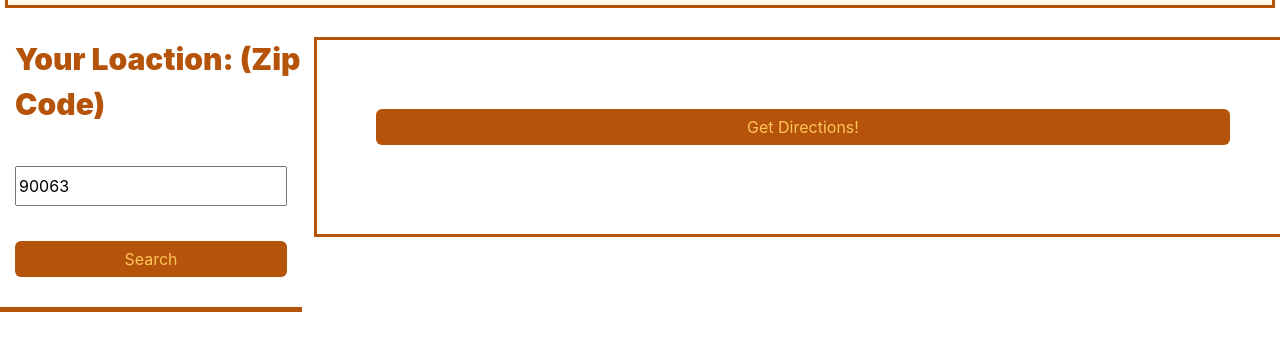
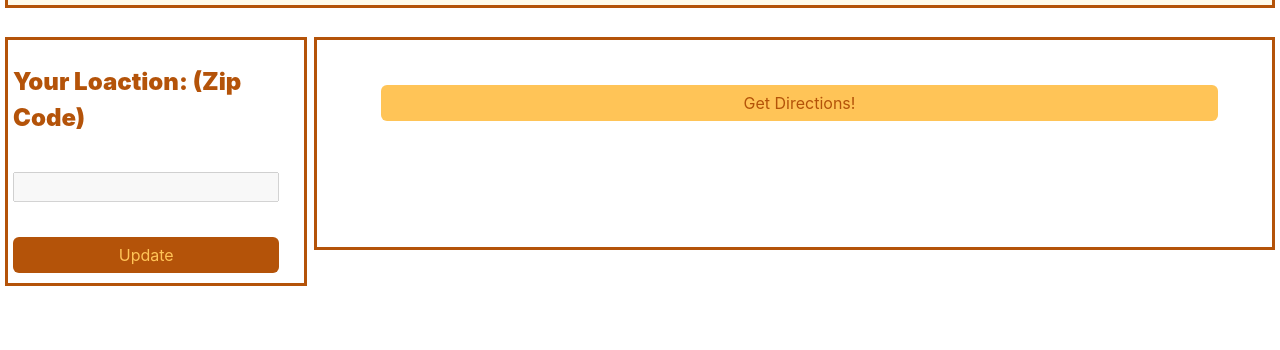
Before and after one commit to dawsontilley/who-brew, a plain HTML site: page search.html in a window 1280 px wide. Both pictures are taken after a click on the button "Get Directions!". Shown: the part 72-422 px from the top of the page. Drawn offline with nearby package versions, Linux system fonts and the light colour scheme; some packages are replaced by stand-ins of ours.

Commit message:
final app

```diff
--- a/assets/css/style.css
+++ b/assets/css/style.css
@@ -8,6 +8,7 @@
 h2{
     padding-top: 10px;
     font-size:calc(100%+1vw+1vh);
+    font-weight: bolder;
     color: rgb(180, 83, 9);
 }
 h3{
@@ -40,31 +41,27 @@ img {
     float: left;
 }
 .container{
-    padding-top: 50px;
+    padding-top: 0px;
     margin: 5px 5px;
 }
-.history{
-    padding-top: 50px;
-}
 .search_area{
-    padding-bottom: 20px;
-    border-bottom: 5px solid rgb(180, 83, 9)
+    border: 3px solid rgb(180, 83, 9);
+    margin-left: 5px;
 }
 .btn,
 .city_name,
 .zipInput{
-    display: block;
-    margin-bottom: 10px;
     max-width: 90%;
-    margin-left: 5%;
-    height:40px;
+    margin-left: 5px;
 }
 .btn{
     background-color: rgb(180, 83, 9);
     color: #ffc457;
     border: none;
+    margin-bottom: 10px;
 }
-.btn:hover{
+.btn:hover,
+.btn:focus{
     color: rgb(180, 83, 9);
     border: none;
     background-color: #ffc457;
@@ -77,8 +74,9 @@ img {
 .shop{
     border: 3px solid rgb(180,83,9);
     text-align: left;
-    margin-bottom:30px ;
-    height:200px;
+    margin-bottom:30px;
+    margin-right: 5px;
+    height: 213px;
 }
 h2{
     margin-left: 5%;
@@ -88,8 +86,8 @@ h2{
     height:60px;
 }
 .label{
-    margin-left: 5%;
-    font-size:30px;
+    margin-left: 5px;
+    font-size: 24px;
     color: rgb(180, 83, 9);
 }
 .card_header{
--- a/assets/js/script.js
+++ b/assets/js/script.js
@@ -132,6 +132,7 @@ function check_location(city_name) {
 		}
 		}) // Convert data to json
 		.then(function(data) {
+			// console.log(data);
 			lat=data.results[0].geometry.location.lat;
 			lon=data.results[0].geometry.location.lng;
 			brewery_name(city_name);
@@ -140,7 +141,7 @@ function check_location(city_name) {
 			drawmap(lat,lon);
 		})
 		.catch(function(error) {
-			console.log(error);
+			// console.log(error);
 		});
 }
 
@@ -170,7 +171,7 @@ function check_postal_code(postal_code,pos) {
 			if (pos<0) search_direction();
 		})
 		.catch(function(error) {
-			console.log(error);
+			// console.log(error);
 		});
 }
 
@@ -209,7 +210,7 @@ function brewery_name(city_name){
 		Create_Button();
 	})
 		.catch(function(error) {
-			console.log(error);
+			// console.log(error);
 		});
 	}
 
@@ -224,6 +225,7 @@ function historyButtonHandler(event){
 function searchButtonHandler(event){
 	var cityName = JSON.parse(localStorage.getItem('city'));
 	cityName = cityName[1];
+	// console.log(cityName);
     check_location(cityName);
 }
 
@@ -282,7 +284,7 @@ function search_direction() {
 
 				document.getElementById("route").innerHTML="<h3> Distance: "+distance/1000+"km  Time: "+(new Date(duration * 1000).toISOString().slice(11, 19))+"</h3>";
 				var ex_list=document.querySelectorAll(".dl");
-				console.log(ex_list.length)
+				// console.log(ex_list.length)
 				for (var i=0; i< ex_list.length; i++){
 					ex_list[i].remove();
 				}
@@ -292,7 +294,7 @@ function search_direction() {
 						newli.id="li"+i;
 						newli.className="dl";
 						newli.innerHTML = (route.legs[0].steps[i].instructions);
-						console.log(route.legs[0].steps[i].instructions);
+						// console.log(route.legs[0].steps[i].instructions);
 						document.getElementById("direction").appendChild(newli);
 					}
                 }
@@ -303,7 +305,8 @@ function search_direction() {
 //modal
 
 const searchBtn = document.querySelector('.searchBtn');
-const zipInput = document.querySelector('.zipInput');
+const zipInput = JSON.parse(localStorage.getItem('city'))[0];
+document.querySelector('#zipInput').value = zipInput;
 
 
 searchBtn.addEventListener('click', () => {
@@ -313,6 +316,8 @@ searchBtn.addEventListener('click', () => {
 	// else {
 	// 	check_postal_code(zipInput.value,-1);
 	// }
+	// searchBtn.style.backgroundColor = 'rgb(180,83,9)';
+	// searchBtn.style.color = '#ffc457';
 	var zip = JSON.parse(localStorage.getItem('city'));
 	check_postal_code(zip[0],-1);
 
@@ -321,7 +326,11 @@ searchBtn.addEventListener('click', () => {
 //document.getElementById("abc").addEventListener('click', initMap);
 window.onload = function (){
 	fetchButton.click();
-	searchBtn.click();
 };
 fetchButton.addEventListener('click', searchButtonHandler);
 document.querySelector("#shop_list").addEventListener("click", historyButtonHandler);
+
+document.querySelector('#update').addEventListener('click',()=>{
+	localStorage.setItem('update','true');
+	window.location = "./index.html";
+})
--- a/search.html
+++ b/search.html
@@ -21,11 +21,12 @@
       <div class="col-15 col-md-3">
           <div class="col-12 col-md-3:w-100 search_area" id="search_area">
             <form >
-              <!-- <label for="location" class="label"><b>Search for a city:</b></label><br> -->
-              <!-- <input type="text" id="city_name" class="city_name w-100" name="city_name" value="Los Angeles"> -->
+              <label for="location" class="label" style="display: none;"><b>Search for a city:</b></label><br>
+              <input type="text" id="city_name" class="city_name w-100" name="city_name" style="display: none;">
               <label for="cur_location" class="label"><b>Your Loaction: (Zip Code)</b></label><br>
-              <input type="text" id="zipInput" class="zipInput w-100" name="zipInput" value="90063">
-              <button type="button" id="search" class="btn btn-primary w-100">Search</button>
+              <input type="text" id="zipInput" class="zipInput w-100" name="zipInput" disabled>
+              <button type="button" id="search" class="btn btn-primary w-100" style="display: none;">Search</button>
+              <button type="button" id="update" class="btn btn-primary w-100">Update</button>
             </form>
           </div>
           <div class="row" id="shop_list">
```
Also changed, not shown: assets/js/scriptlanding.js (+15 -1 lines).
